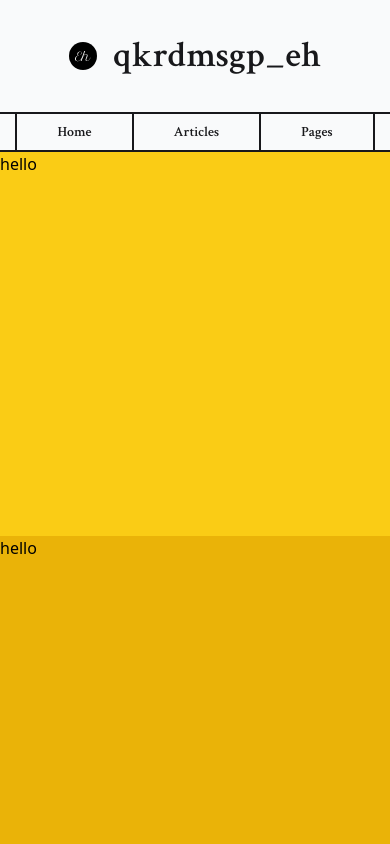
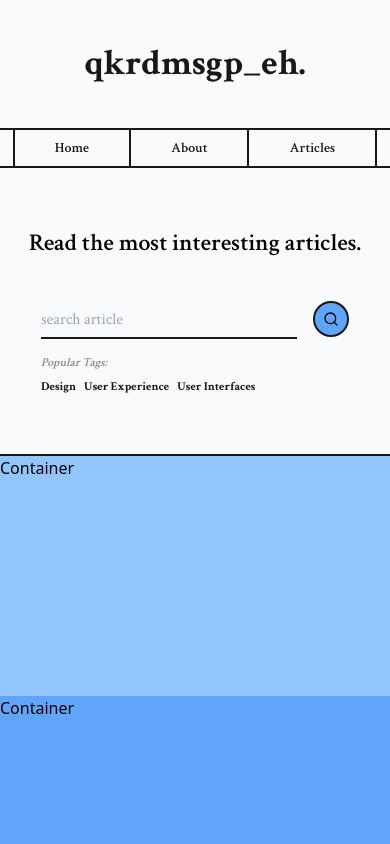
Before and after one commit to Hyeun9991/ehlog-02, a React (Create React App) app in the folder client/: page / in a window 390 px wide. Shown: the top 844 px of the page. Built offline with nearby package versions, Linux system fonts and the light colour scheme.

Commit message:
Hero UI, Responsive

```diff
--- a/client/src/App.js
+++ b/client/src/App.js
@@ -1,4 +1,4 @@
-import HomePage from './pages/HomePage';
+import HomePage from './pages/home/HomePage';
 
 function App() {
   return (
--- a/client/src/components/Header.jsx
+++ b/client/src/components/Header.jsx
@@ -8,10 +8,10 @@ const navItemsInfo = [
     name: 'Home',
   },
   {
-    name: 'Articles',
+    name: 'About',
   },
   {
-    name: 'Pages',
+    name: 'Articles',
   },
 ];
 
@@ -84,21 +84,16 @@ const Header = () => {
       <header className="">
         {/* Main Header */}
         <div
-          className={`container mx-auto py-9 flex items-center justify-center gap-4 ${
-            scrollActive ? 'py-4 md:py-6' : ''
+          className={`container mx-auto flex items-center justify-center gap-4 ${
+            scrollActive ? 'h-12 md:h-20' : 'h-32 md:h-44'
           }`}
         >
-          <img
-            src={images.Logo}
-            alt="logo"
-            className={`${scrollActive ? 'hidden' : ''}`}
-          />
           <h1
-            className={`text-4xl font-crimson font-semibold text-textColor-light dark:text-textColor-dark ${
-              scrollActive ? 'text-xl md:text-2xl' : ''
+            className={`font-crimson font-bold text-textColor-light dark:text-textColor-dark ${
+              scrollActive ? 'text-lg md:text-2xl' : 'text-4xl md:text-6xl'
             }`}
           >
-            qkrdmsgp_eh
+            qkrdmsgp_eh.
           </h1>
           <div
             className={`absolute top-1/2 right-6 transform -translate-y-1/2 rotate-y-[-50%] text-xl md:text-2xl cursor-pointer ${
@@ -111,7 +106,7 @@ const Header = () => {
 
           {/* Hidden Menu */}
           {navIsVisible && (
-            <ul className="bg-zinc-200 fixed top-[62px] md:top-[82px] w-full text-sm font-crimson font-semibold">
+            <ul className="bg-zinc-200 fixed top-[50px] md:top-[82px] w-full text-sm font-crimson font-semibold">
               {navItemsInfo.map((item, index) => (
                 <HiddenNavItem key={index} name={item.name} />
               ))}
@@ -136,11 +131,12 @@ const Header = () => {
               ))}
 
               {/* Links */}
-              <div className="border-secondColor-light px-9 h-full hidden md:flex md:items-center  gap-3 text-lg dark:border-secondColor-dark">
+              <div className="border-secondColor-light px-9 h-full hidden md:flex md:items-center gap-3 text-lg text-textColor-light  dark:border-secondColor-dark">
                 <a
                   href="https://github.com/Hyeun9991"
                   target="_blank"
                   rel="noreferrer"
+                  className="hover:text-primaryColor-light dark:hover:text-primaryColor-dark"
                 >
                   <BsGithub />
                 </a>
@@ -148,13 +144,14 @@ const Header = () => {
                   href="mailto:hyeun9991@gmail.com"
                   target="_blank"
                   rel="noreferrer"
+                  className="hover:text-primaryColor-light dark:hover:text-primaryColor-dark"
                 >
                   <BsFillSendCheckFill />
                 </a>
               </div>
 
               {/* Sign in Button */}
-              <button className="border-secondColor-light border-l-2 border-r-2 bg-black text-white hover:bg-primaryColor-light focus:bg-blue-500 focus:text-black px-9 h-full hidden md:flex md:items-center dark:border-secondColor-dark">
+              <button className="border-secondColor-light border-l-2 border-r-2 bg-black text-white hover:bg-primaryColor-light focus:bg-blue-500 focus:text-black px-9 h-full hidden md:flex md:items-center dark:border-secondColor-dark transition-all duration-200">
                 Sign in
               </button>
             </ul>
--- a/client/src/pages/HomePage.jsx
+++ /dev/null
@@ -1,17 +0,0 @@
-import React from 'react';
-import MainLayout from '../components/MainLayout';
-
-const HomePage = () => {
-  return (
-    <MainLayout>
-      <div className="h-[10000px]">
-        <div className="w-full h-96 bg-yellow-400">hello</div>
-        <div className="w-full h-96 bg-yellow-500">hello</div>
-        <div className="w-full h-96 bg-yellow-600">hello</div>
-        <div className="w-full h-96 bg-yellow-700">hello</div>
-      </div>
-    </MainLayout>
-  );
-};
-
-export default HomePage;
--- /dev/null
+++ b/client/src/pages/home/HomePage.jsx
@@ -0,0 +1,20 @@
+import React from 'react';
+import MainLayout from '../../components/MainLayout';
+import Hero from './container/Hero';
+
+const HomePage = () => {
+  return (
+    <MainLayout>
+      <Hero />
+      <div className="bg-blue-300 w-full h-60">Container</div>
+      <div className="bg-blue-400 w-full h-60">Container</div>
+      <div className="bg-blue-500 w-full h-60">Container</div>
+      <div className="bg-blue-600 w-full h-60">Container</div>
+      <div className="bg-blue-700 w-full h-60">Container</div>
+      <div className="bg-blue-800 w-full h-60">Container</div>
+      <div className="bg-blue-900 w-full h-60">Container</div>
+    </MainLayout>
+  );
+};
+
+export default HomePage;
--- /dev/null
+++ b/client/src/pages/home/container/Hero.jsx
@@ -0,0 +1,45 @@
+import React from 'react';
+import { FiSearch } from 'react-icons/fi';
+
+const Hero = () => {
+  return (
+    <section className="bg-bgColor-light dark:bg-bgColor-dark border-secondColor-light border-b-2 h-72 lg:h-56">
+      <div className="container mx-auto w-full h-full flex items-center flex-col justify-center gap-10 lg:flex-row lg:justify-around">
+        <h1 className="font-crimson text-2xl md:text-3xl font-semibold">
+          Read the most interesting articles.
+        </h1>
+
+        <div className="flex flex-col gap-4">
+          <div className="flex items-center gap-4">
+            <input
+              type="text"
+              placeholder="search article"
+              className="bg-transparent border-secondColor-light border-b-2 w-64 h-10 outline-none font-semibold text-primaryColor-light placeholder:font-crimson placeholder:font-light dark:text-primaryColor-dark"
+            />
+            <button className="bg-primaryColor-light p-2 rounded-full text-black border-secondColor-light border-2 cursor-pointer hover:bg-blue-500 transition-all duration-200">
+              <FiSearch />
+            </button>
+          </div>
+          <div className="flex flex-col gap-2">
+            <span className="font-crimson font-semibold italic text-xs opacity-50 text-textColor-light dark:text-textColor-dark">
+              Popular Tags:
+            </span>
+            <ul className="font-crimson font-bold text-xs flex gap-2 text-textColor-light dark:text-textColor-dark">
+              <li className="cursor-pointer hover:font-sans hover:text-primaryColor-light dark:hover:text-primaryColor-dark">
+                Design
+              </li>
+              <li className="cursor-pointer hover:font-sans hover:text-primaryColor-light dark:hover:text-primaryColor-dark">
+                User Experience
+              </li>
+              <li className="cursor-pointer hover:font-sans hover:text-primaryColor-light dark:hover:text-primaryColor-dark">
+                User Interfaces
+              </li>
+            </ul>
+          </div>
+        </div>
+      </div>
+    </section>
+  );
+};
+
+export default Hero;
```
